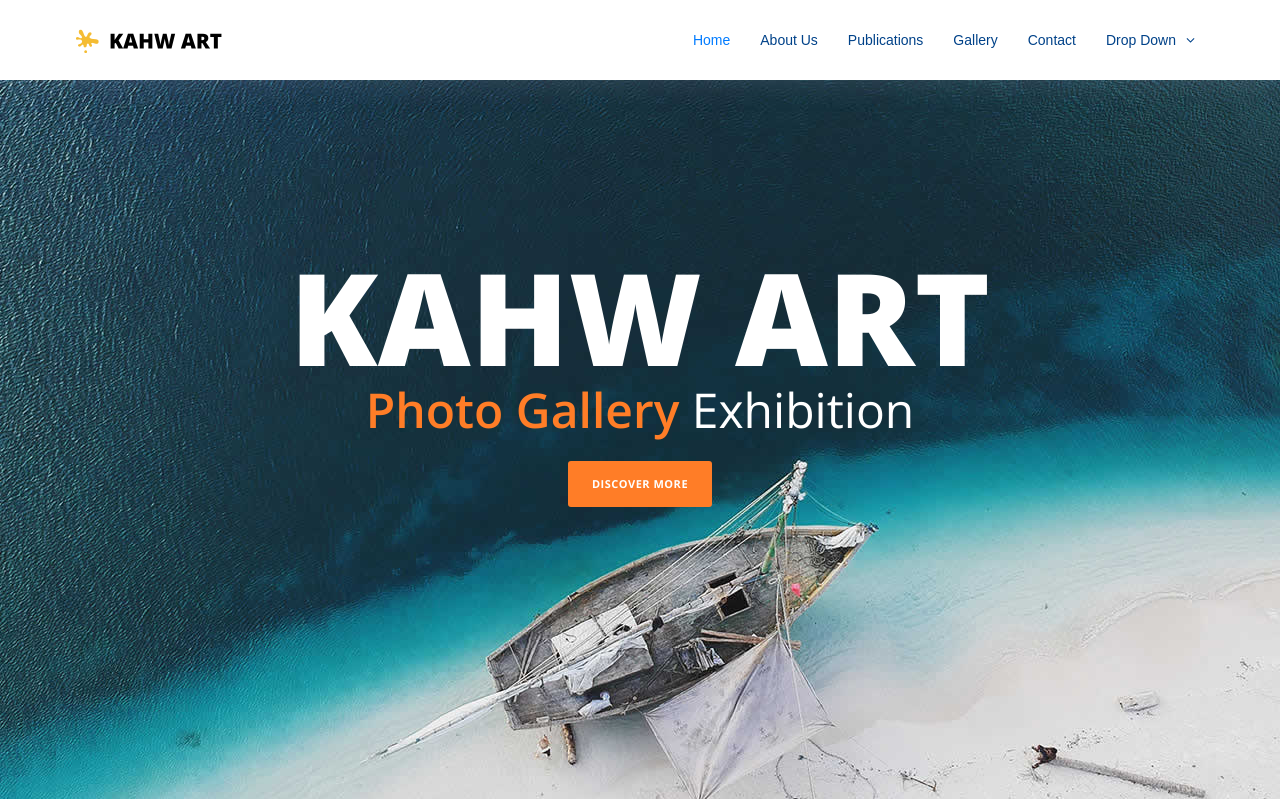
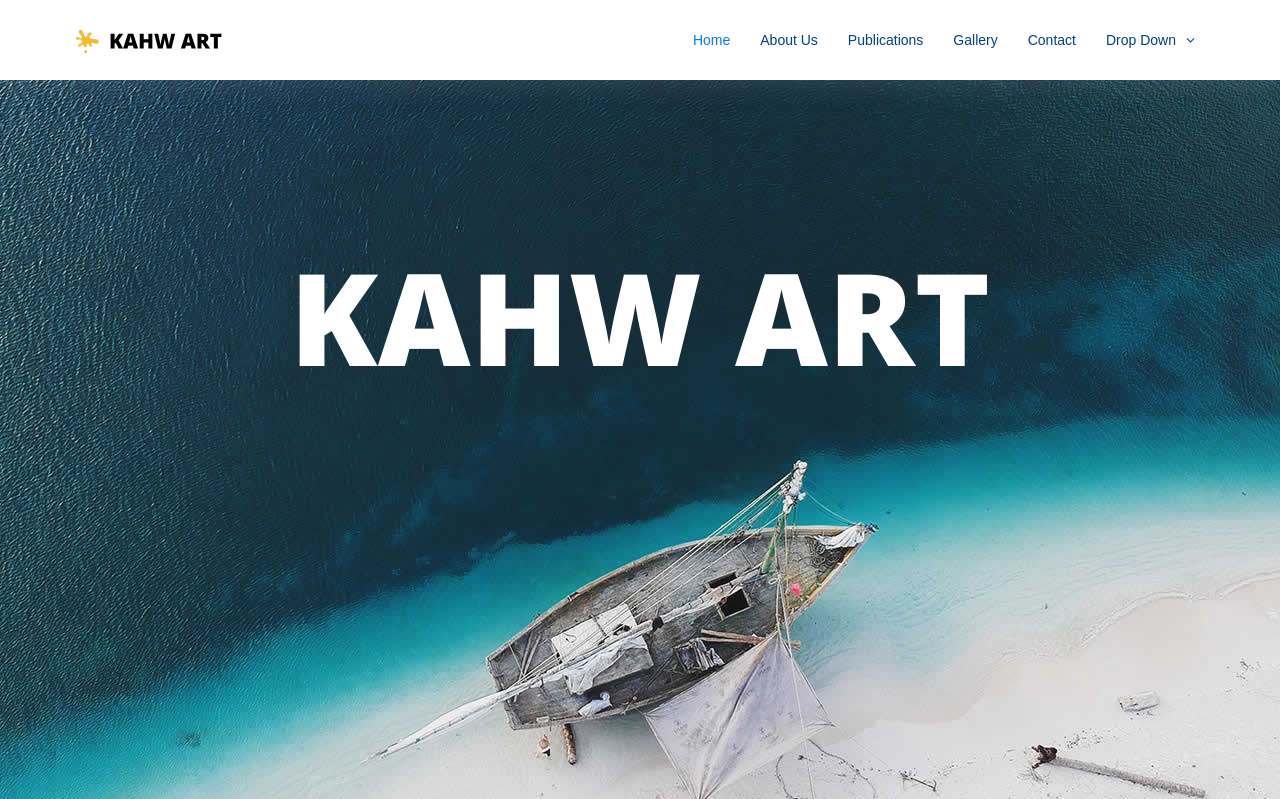
Before and after one commit to Nadeemaslam/artwebsite, a Django app: page / in a window 1280 px wide. Shown: the top 799 px of the page. Run offline with Django 3.2, Linux system fonts and the light colour scheme; some libraries are stand-ins or nearby versions.

Commit message:
banner text removed

```diff
--- a/artgallery/templates/artgallery/index.html
+++ b/artgallery/templates/artgallery/index.html
@@ -6,10 +6,10 @@
         <div class="container">
             <div class="first-content">
                 <h1>KAHW ART</h1>
-                <span><em>Photo Gallery</em> Exhibition</span>
-                <div class="primary-button">
-                    <a href="#services">Discover More</a>
-                </div>
+                <!--<span><em>Photo Gallery</em> Exhibition</span>-->
+                <!--<div class="primary-button">-->
+                    <!--<a href="#services">Discover More</a>-->
+                <!--</div>-->
             </div>
         </div>
     </div>
```
